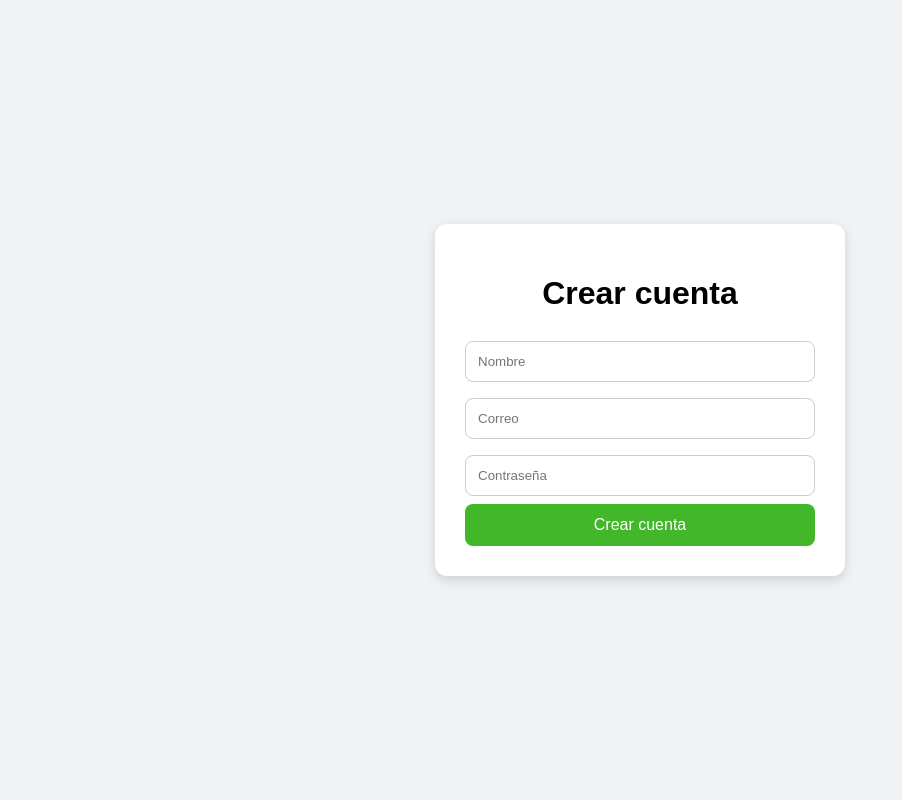
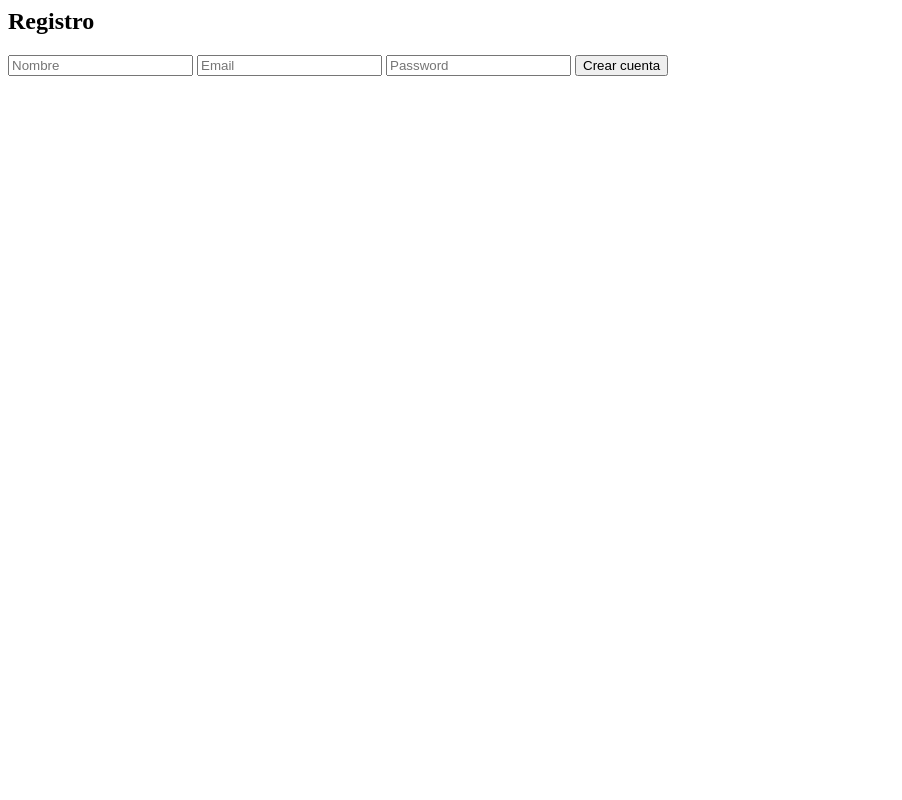
Before and after one commit to deleongalindo24-lgtm/mibook, a Flask app: page /register in a window 1280 px wide. Shown: the whole page, without its empty margins (0-902 px from the left). Run offline with Flask 3, Linux system fonts and the light colour scheme; some libraries are stand-ins or nearby versions.

Commit message:
Update register.html

```diff
--- a/templates/register.html
+++ b/templates/register.html
@@ -1,64 +1,7 @@
-<!DOCTYPE html>
-<html lang="es">
-<head>
-<meta charset="UTF-8">
-<title>Registro</title>
-
-<style>
-body{
-    font-family:Arial;
-    background:#f0f2f5;
-    display:flex;
-    justify-content:center;
-    align-items:center;
-    height:100vh;
-    margin:0;
-}
-
-.box{
-    background:white;
-    padding:30px;
-    border-radius:12px;
-    width:350px;
-    box-shadow:0 4px 12px rgba(0,0,0,.15);
-    text-align:center;
-}
-
-input{
-    width:100%;
-    padding:12px;
-    margin:8px 0;
-    border-radius:8px;
-    border:1px solid #ccc;
-    box-sizing:border-box;
-}
-
-button{
-    width:100%;
-    padding:12px;
-    background:#42b72a;
-    color:white;
-    border:none;
-    border-radius:8px;
-    font-size:16px;
-    cursor:pointer;
-}
-</style>
-</head>
-<body>
-
-<div class="box">
-    <h1>Crear cuenta</h1>
-
-    <form method="POST">
-        <input type="text" name="name" placeholder="Nombre" required>
-        <input type="email" name="email" placeholder="Correo" required>
-        <input type="password" name="password" placeholder="Contraseña" required>
-
-        <button type="submit">Crear cuenta</button>
-    </form>
-
-</div>
-
-</body>
-</html>
+<form method="POST">
+    <h2>Registro</h2>
+    <input name="name" placeholder="Nombre">
+    <input name="email" placeholder="Email">
+    <input name="password" type="password" placeholder="Password">
+    <button>Crear cuenta</button>
+</form>
```
